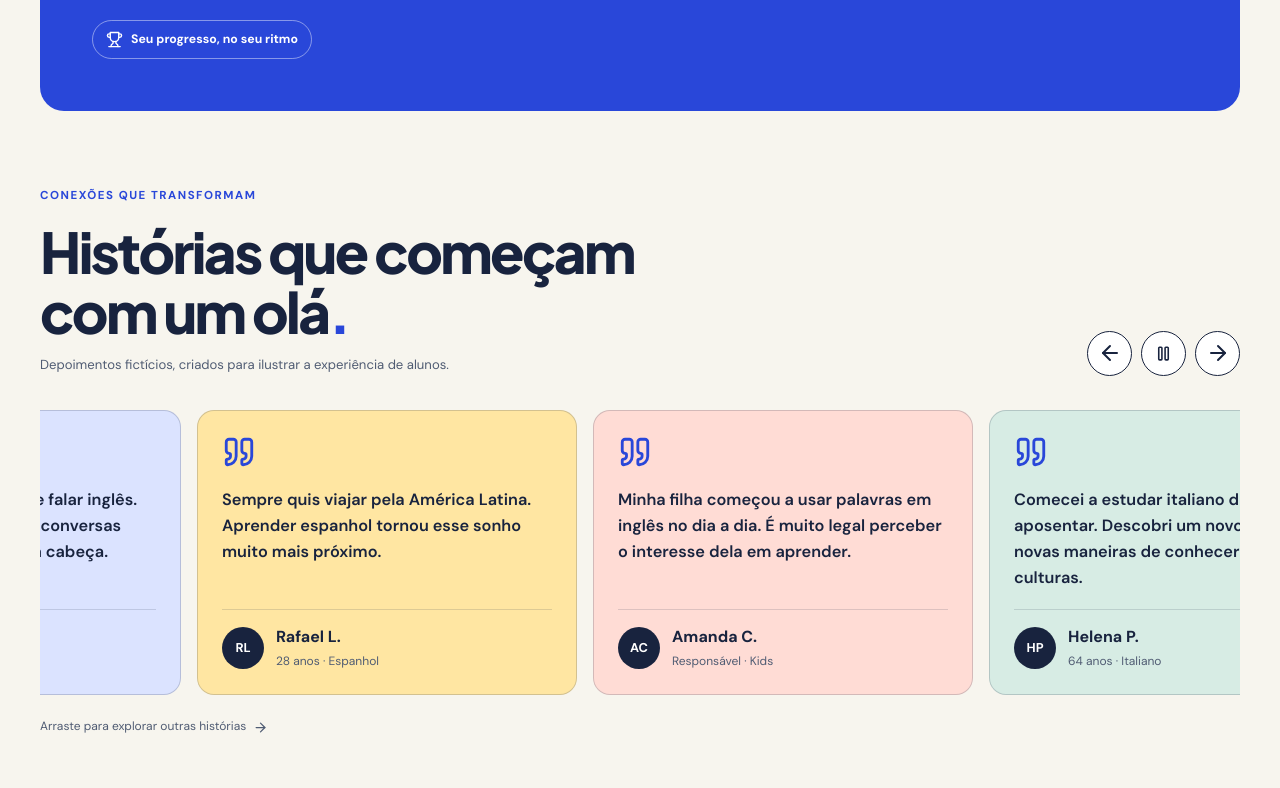
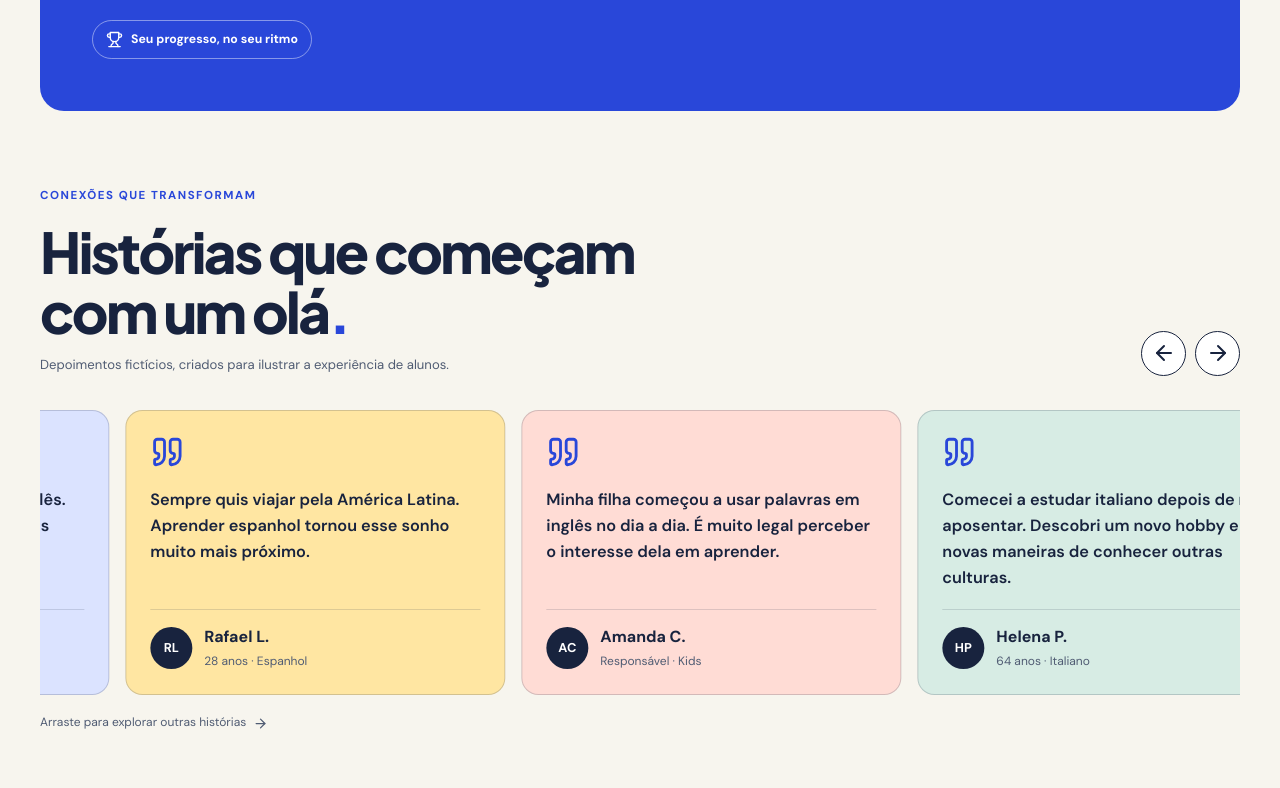
Before and after one commit to Saraingridsousa/Hola-idiomas, a React (Vite) app: page / in a window 1280 px wide. Shown: the part 4832-5620 px from the top of the page. Built offline with nearby package versions, Linux system fonts and the light colour scheme.

Commit message:
fix: restore continuous testimonial motion and remove pause button

```diff
--- a/src/components/Testimonials.tsx
+++ b/src/components/Testimonials.tsx
@@ -1,5 +1,5 @@
 import { useEffect, useRef, useState, type PointerEvent } from 'react';
-import { ArrowLeft, ArrowRight, Quote, Pause, Play } from 'lucide-react';
+import { ArrowLeft, ArrowRight, Quote } from 'lucide-react';
 import { useReducedMotion } from 'motion/react';
 import { wrapCarouselPosition } from '../lib/carousel';
 const stories=[
@@ -10,78 +10,78 @@ const stories=[
  {name:'Lucas R.',initials:'LR',profile:'16 anos · Francês',quote:'Gosto de aprender com músicas e desafios. Estudar ficou muito mais interessante quando comecei a usar o idioma no meu dia a dia.',color:'#eee2ff'},
 ];
 export function Testimonials(){
- const track=useRef<HTMLDivElement>(null);
+ const rail=useRef<HTMLDivElement>(null);
  const reduced=useReducedMotion();
- const [paused,setPaused]=useState(false);
- const hover=useRef(false);
- const focus=useRef(false);
- const manualUntil=useRef(0);
- const drag=useRef<{id:number;x:number;left:number}|null>(null);
+ const offset=useRef(0);
+ const holdUntil=useRef(0);
+ const keyboardFocus=useRef(false);
+ const drag=useRef<{id:number;x:number;offset:number}|null>(null);
+ const pending=useRef(0);
  const [dragging,setDragging]=useState(false);
- const hold=()=>{manualUntil.current=performance.now()+2600};
- const period=(el:HTMLDivElement)=>{const first=el.children[0] as HTMLElement|undefined;const next=el.children[stories.length] as HTMLElement|undefined;return first&&next?next.offsetLeft-first.offsetLeft:0};
+ function period(){
+  const el=rail.current;
+  if(!el)return 0;
+  const first=el.children[0] as HTMLElement|undefined;
+  const repeated=el.children[stories.length] as HTMLElement|undefined;
+  return first&&repeated?repeated.offsetLeft-first.offsetLeft:0;
+ }
+ function render(){
+  const el=rail.current;
+  if(!el)return;
+  const width=period();
+  if(width<=0)return;
+  offset.current=wrapCarouselPosition(offset.current,width);
+  el.style.transform='translate3d('+(-offset.current)+'px,0,0)';
+ }
+ function hold(){holdUntil.current=performance.now()+1800}
  useEffect(()=>{
-  const el=track.current;if(!el)return;
-  el.scrollLeft=period(el);
- },[]);
- useEffect(()=>{
-  const el=track.current;if(!el||paused||reduced)return;
-  let frame=0,last=0,carry=0,visible=true;
-  const observer=new IntersectionObserver(([entry])=>{visible=entry.isIntersecting});
-  observer.observe(el);
+  const el=rail.current;if(!el)return;
+  let frame=0,last=0;
   function tick(now:number){
-   const elapsed=last?Math.min(now-last,50):0;last=now;
-   if(el&&visible&&!document.hidden&&!hover.current&&!focus.current&&!drag.current&&now>=manualUntil.current){
-    const width=period(el);
-    if(width>0){
-     const position=wrapCarouselPosition(el.scrollLeft,width);
-     carry+=elapsed*0.035;
-     const whole=Math.floor(carry);carry-=whole;
-     el.scrollLeft=wrapCarouselPosition(position+whole,width);
+   const dt=last?Math.min(now-last,50):0;last=now;
+   if(!drag.current){
+    if(Math.abs(pending.current)>.1){
+     const step=reduced?pending.current:pending.current*Math.min(1,dt/65);
+     offset.current+=step;pending.current-=step;
+    }else{
+     offset.current+=pending.current;pending.current=0;
+     if(!reduced&&!keyboardFocus.current&&!document.hidden&&now>=holdUntil.current)offset.current+=dt*.045;
     }
-   }else carry=0;
+   }
+   render();
    frame=requestAnimationFrame(tick);
   }
-  frame=requestAnimationFrame(tick);
-  return()=>{cancelAnimationFrame(frame);observer.disconnect()};
- },[paused,reduced]);
+  render();frame=requestAnimationFrame(tick);
+  return()=>cancelAnimationFrame(frame);
+ },[reduced]);
  function move(direction:number){
-  const el=track.current;if(!el)return;
   hold();
-  const width=period(el);
-  if(width>0)el.scrollLeft=wrapCarouselPosition(el.scrollLeft,width);
-  const card=el.firstElementChild as HTMLElement|null;
-  el.scrollBy({left:direction*((card?.offsetWidth??280)+16),behavior:reduced?'instant':'smooth'});
+  const card=rail.current?.firstElementChild as HTMLElement|null;
+  pending.current+=direction*((card?.offsetWidth??280)+16);
  }
  function startDrag(e:PointerEvent<HTMLDivElement>){
-  hold();
-  if(e.pointerType!=='mouse'||e.button!==0)return;
-  const el=e.currentTarget;const width=period(el);
-  if(width>0)el.scrollLeft=wrapCarouselPosition(el.scrollLeft,width);
-  drag.current={id:e.pointerId,x:e.clientX,left:el.scrollLeft};
-  el.setPointerCapture(e.pointerId);setDragging(true);
+  if(!e.isPrimary||(e.pointerType==='mouse'&&e.button!==0))return;
+  hold();pending.current=0;
+  drag.current={id:e.pointerId,x:e.clientX,offset:offset.current};
+  e.currentTarget.setPointerCapture(e.pointerId);setDragging(true);
  }
  function moveDrag(e:PointerEvent<HTMLDivElement>){
   const active=drag.current;if(!active||active.id!==e.pointerId)return;
-  const el=e.currentTarget;const width=period(el);
-  const next=active.left+active.x-e.clientX;
-  el.scrollLeft=width>0?wrapCarouselPosition(next,width):next;
-  hold();
+  offset.current=active.offset+active.x-e.clientX;render();
  }
  function finishDrag(e:PointerEvent<HTMLDivElement>){
-  if(drag.current?.id===e.pointerId){drag.current=null;setDragging(false);if(e.currentTarget.hasPointerCapture(e.pointerId))e.currentTarget.releasePointerCapture(e.pointerId)}
-  hold();
+  if(drag.current?.id!==e.pointerId)return;
+  drag.current=null;setDragging(false);hold();
+  if(e.currentTarget.hasPointerCapture(e.pointerId))e.currentTarget.releasePointerCapture(e.pointerId);
  }
- return <section className="wrap section testimonials" id="historias"><div className="section-head"><div><div className="eyebrow">CONEXÕES QUE TRANSFORMAM</div><h2>Histórias que começam<br/>com um olá<span className="accent">.</span></h2><p className="fiction-note">Depoimentos fictícios, criados para ilustrar a experiência de alunos.</p></div><div className="story-controls">
- <button type="button" aria-label="Depoimento anterior" onClick={()=>move(-1)}><ArrowLeft/></button>
- {!reduced&&<button type="button" aria-label={paused?'Reproduzir movimento automático':'Pausar movimento automático'} title={paused?'Reproduzir':'Pausar'} onClick={()=>{setPaused(p=>!p);hold()}}>{paused?<Play size={19}/>:<Pause size={19}/>}</button>}
- <button type="button" aria-label="Próximo depoimento" onClick={()=>move(1)}><ArrowRight/></button></div></div>
- <div className={'story-track story-loop'+(dragging?' is-dragging':'')} ref={track} tabIndex={0} role="region" aria-label="Carrossel de depoimentos ilustrativos. Use as setas para navegar."
- onMouseEnter={()=>{hover.current=true}} onMouseLeave={()=>{hover.current=false;hold()}}
- onFocus={e=>{focus.current=e.currentTarget.matches(':focus-visible')}} onBlur={()=>{focus.current=false;hold()}}
+ return <section className="wrap section testimonials" id="historias">
+ <div className="section-head"><div><div className="eyebrow">CONEXÕES QUE TRANSFORMAM</div><h2>Histórias que começam<br/>com um olá<span className="accent">.</span></h2><p className="fiction-note">Depoimentos fictícios, criados para ilustrar a experiência de alunos.</p></div>
+ <div className="story-controls"><button type="button" aria-label="Depoimento anterior" onClick={()=>move(-1)}><ArrowLeft/></button><button type="button" aria-label="Próximo depoimento" onClick={()=>move(1)}><ArrowRight/></button></div></div>
+ <div className={'story-viewport'+(dragging?' is-dragging':'')} tabIndex={0} role="region" aria-label="Carrossel de depoimentos ilustrativos. Use as setas para navegar."
+ onFocus={e=>{keyboardFocus.current=e.currentTarget.matches(':focus-visible')}} onBlur={()=>{keyboardFocus.current=false;hold()}}
  onKeyDown={e=>{if(e.key==='ArrowLeft'||e.key==='ArrowRight'){e.preventDefault();move(e.key==='ArrowRight'?1:-1)}}}
- onPointerDown={startDrag} onPointerMove={moveDrag} onPointerUp={finishDrag} onPointerCancel={finishDrag} onLostPointerCapture={finishDrag}
- onTouchMove={hold} onTouchEnd={hold} onWheel={hold}>
- {[0,1,2].flatMap(copy=>stories.map(s=><article className="story-card" key={copy+'-'+s.name} aria-hidden={copy!==1?true:undefined} style={{background:s.color}}><Quote size={34} aria-hidden="true"/><blockquote>{s.quote}</blockquote><div className="story-person"><span className="story-avatar" aria-hidden="true">{s.initials}</span><div><strong>{s.name}</strong><small>{s.profile}</small></div></div></article>))}</div>
- <p className="story-hint">Arraste para explorar outras histórias <ArrowRight size={15}/></p></section>;
+ onPointerDown={startDrag} onPointerMove={moveDrag} onPointerUp={finishDrag} onPointerCancel={finishDrag} onLostPointerCapture={finishDrag}>
+ <div className="story-rail" ref={rail}>
+ {[0,1,2].flatMap(copy=>stories.map(s=><article className="story-card" key={copy+'-'+s.name} aria-hidden={copy!==1?true:undefined} style={{background:s.color}}><Quote size={34} aria-hidden="true"/><blockquote>{s.quote}</blockquote><div className="story-person"><span className="story-avatar" aria-hidden="true">{s.initials}</span><div><strong>{s.name}</strong><small>{s.profile}</small></div></div></article>))}
+ </div></div><p className="story-hint">Arraste para explorar outras histórias <ArrowRight size={15}/></p></section>;
 }
--- a/src/styles.css
+++ b/src/styles.css
@@ -105,3 +105,10 @@
 .story-loop .story-card{scroll-snap-align:none}
 .story-track.story-loop.is-dragging{cursor:grabbing}
 .story-loop .story-card{pointer-events:none}
+
+/* Transform-based marquee: independent of native scroll and hover state. */
+.story-viewport{overflow:hidden;position:relative;cursor:grab;touch-action:pan-y pinch-zoom;user-select:none;-webkit-user-select:none;padding:4px 0 12px;min-width:0}
+.story-viewport.is-dragging{cursor:grabbing}
+.story-viewport:focus-visible{outline:2px solid var(--blue);outline-offset:4px;border-radius:8px}
+.story-rail{display:flex;position:relative;gap:16px;width:100%;will-change:transform}
+.story-rail .story-card{scroll-snap-align:none;pointer-events:none}
```
